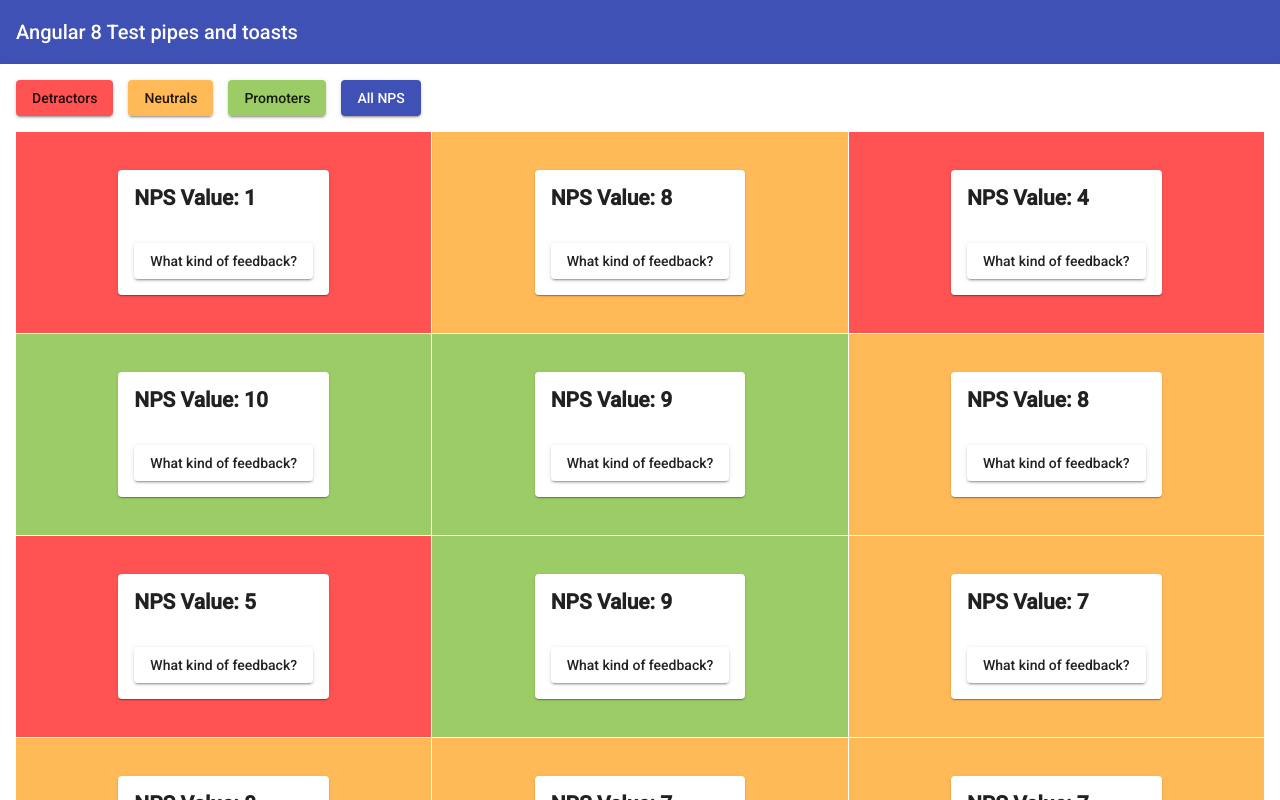
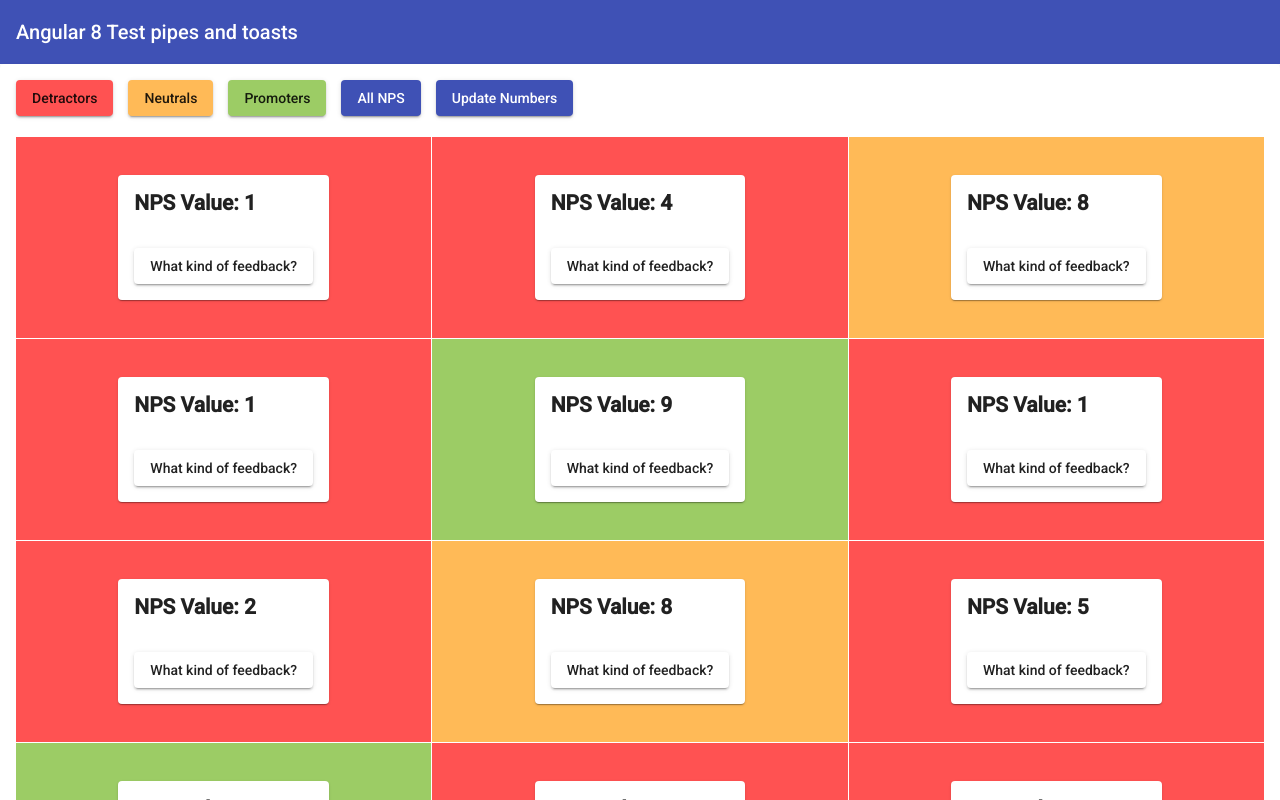
Before and after one commit to Guinojosa/Angular-8-Template, an Angular app: page / in a window 1280 px wide. Shown: the top 800 px of the page. Built offline with nearby package versions, Linux system fonts and the light colour scheme.

Commit message:
Adjust The RandomNumbers in feedbacks

```diff
--- a/src/app/Components/feedbacks/feedbacks.component.html
+++ b/src/app/Components/feedbacks/feedbacks.component.html
@@ -4,11 +4,14 @@
         <button mat-raised-button style="background-color: #ffba57" (click)="typeNps = 2">Neutrals</button>
         <button mat-raised-button style="background-color: #9ccc65" (click)="typeNps = 3">Promoters</button>
         <button mat-raised-button color="primary" (click)="typeNps = 4">All NPS</button>
+        <button mat-raised-button color="primary" (click)="randomNumbers()">Update Numbers</button>
     </div>
     <br />
     <mat-grid-list [cols]="breakpoint" rowHeight="100px">
-      <mat-grid-tile
-        *ngFor="let i of array | filterNps : typeNps"
+      <mat-grid-tile *ngIf="array.length == 0" [colspan]="3" [rowspan]="2">
+        <h2>Not Contain this type</h2>
+      </mat-grid-tile>
+      <mat-grid-tile *ngFor="let i of array | filterNps : typeNps"
         [colspan]="1" [rowspan]="2" (window:resize)="onResize($event)"
         [ngStyle]="{'background-color': ((i >= 0 && i  <= 6 ) ? '#ff5252' : (i  >= 7 && i  <= 8 ) ? '#ffba57' : '#9ccc65' )}">
         <mat-card>
--- a/src/app/Components/feedbacks/feedbacks.component.scss
+++ b/src/app/Components/feedbacks/feedbacks.component.scss
@@ -1,3 +1,4 @@
 .div-buttons button{
-  margin-right: 15px
+  margin-right: 15px;
+  margin-bottom: 5px
 }
--- a/src/app/Components/feedbacks/feedbacks.component.ts
+++ b/src/app/Components/feedbacks/feedbacks.component.ts
@@ -8,11 +8,13 @@ import { Component, OnInit, ChangeDetectionStrategy } from '@angular/core';
   changeDetection: ChangeDetectionStrategy.OnPush
 })
 export class FeedbacksComponent implements OnInit {
-  array: number[] = [1, 8, 4, 10, 9, 8, 5 , 9, 7, 8, 7, 7, 7, 7, 7, 7, 10, 9, 8, 10];
+  array: number[];
   typeNps: number;
   breakpoint: number;
   // tslint:disable-next-line: variable-name
-  constructor(private _toast: ToastService) { }
+  constructor(private _toast: ToastService) {
+    this.randomNumbers();
+  }
 
   ngOnInit() {
     this.breakpoint = (window.innerWidth <= 740) ? 1 : 3;
@@ -24,7 +26,12 @@ export class FeedbacksComponent implements OnInit {
 
   showToast(value) {
     const typeNps = value >= 0 && value  <= 6  ? 'Detractor' : value  >= 7 && value  <= 8  ? 'Neutral' : 'Promoter';
-    this._toast.toastAlert('Type: ' + typeNps, 'success');
+    this._toast.toastAlert('Type: ' + typeNps, 'info');
   }
 
+  randomNumbers() {
+    this.array = Array.from({length: 12}).map(i => {
+      return Math.floor(Math.random() * (10 - 0) + 0);
+    });
+  }
 }
```
